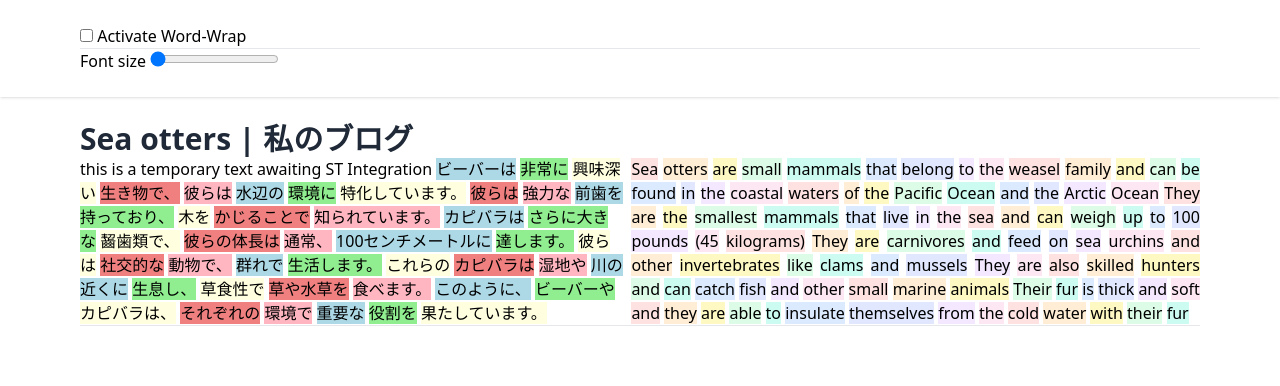
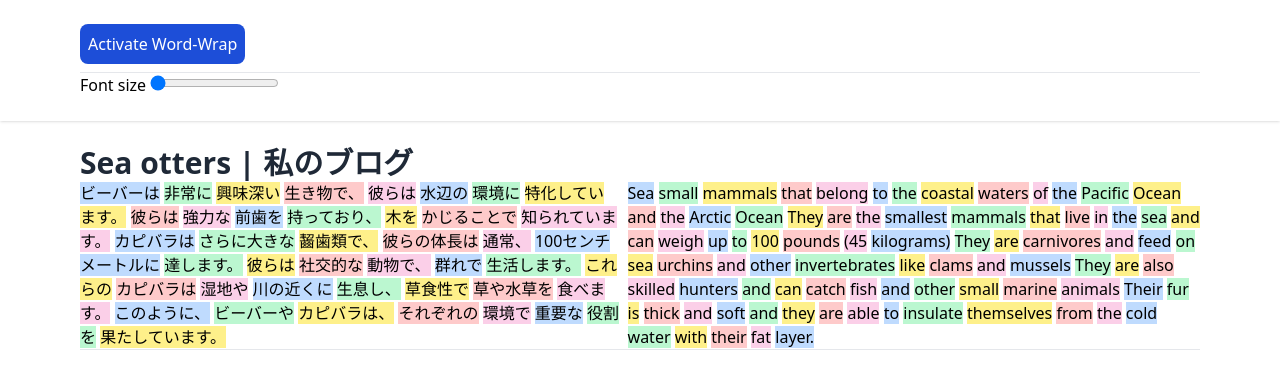
Before and after one commit to YasserDalali/japanese-Budoux, a website built with Vite: page index.html in a window 1280 px wide. Built offline with nearby package versions, Linux system fonts and the light colour scheme; a script that the page names is missing.

Commit message:
better UI

```diff
--- a/index.html
+++ b/index.html
@@ -13,9 +13,11 @@
   <body>
     <header class="bg-white shadow">
       <div class="max-w-6xl mx-auto px-4 py-6">
-          <input type="checkbox" id="WWcheckbox"> Activate Word-Wrap
-          <hr>
+
           <div class="form-item">
+            <input type="button" class="p-2 mb-2 bg-blue-700 text-white disabled:opacity-50 rounded-lg cursor-pointer disabled:cursor-not-allowed" id="WWcheckbox" value="Activate Word-Wrap">
+            <hr>
+
             <label for="fontsize">Font size</label>
             <input type="range" id="fontsize" min="1" max="3" step="0.1" value="1">
           </div>
@@ -27,148 +29,140 @@
 
     <h1 class="text-3xl font-bold text-gray-800">Sea otters | 私のブログ</h1>
     <div  class="flex gap-2">
-    <p> this is a temporary text awaiting ST Integration
-        <span style="background-color: lightblue;">ビーバーは</span>
-        <span style="background-color: lightgreen;">非常に</span>
-        <span style="background-color: lightyellow;">興味深い</span>
-        <span style="background-color: lightcoral;">生き物で、</span>
-        <span style="background-color: lightpink;">彼らは</span>
-        <span style="background-color: lightblue;">水辺の</span>
-        <span style="background-color: lightgreen;">環境に</span>
-        <span style="background-color: lightyellow;">特化しています。</span>
-        <span style="background-color: lightcoral;">彼らは</span>
-        <span style="background-color: lightpink;">強力な</span>
-        <span style="background-color: lightblue;">前歯を</span>
-        <span style="background-color: lightgreen;">持っており、</span>
-        <span style="background-color: lightyellow;">木を</span>
-        <span style="background-color: lightcoral;">かじることで</span>
-        <span style="background-color: lightpink;">知られています。</span>
-        <span style="background-color: lightblue;">カピバラは</span>
-        <span style="background-color: lightgreen;">さらに大きな</span>
-        <span style="background-color: lightyellow;">齧歯類で、</span>
-        <span style="background-color: lightcoral;">彼らの体長は</span>
-        <span style="background-color: lightpink;">通常、</span>
-        <span style="background-color: lightblue;">100センチメートルに</span>
-        <span style="background-color: lightgreen;">達します。</span>
-        <span style="background-color: lightyellow;">彼らは</span>
-        <span style="background-color: lightcoral;">社交的な</span>
-        <span style="background-color: lightpink;">動物で、</span>
-        <span style="background-color: lightblue;">群れで</span>
-        <span style="background-color: lightgreen;">生活します。</span>
-        <span style="background-color: lightyellow;">これらの</span>
-        <span style="background-color: lightcoral;">カピバラは</span>
-        <span style="background-color: lightpink;">湿地や</span>
-        <span style="background-color: lightblue;">川の近くに</span>
-        <span style="background-color: lightgreen;">生息し、</span>
-        <span style="background-color: lightyellow;">草食性で</span>
-        <span style="background-color: lightcoral;">草や水草を</span>
-        <span style="background-color: lightpink;">食べます。</span>
-        <span style="background-color: lightblue;">このように、</span>
-        <span style="background-color: lightgreen;">ビーバーや</span>
-        <span style="background-color: lightyellow;">カピバラは、</span>
-        <span style="background-color: lightcoral;">それぞれの</span>
-        <span style="background-color: lightpink;">環境で</span>
-        <span style="background-color: lightblue;">重要な</span>
-        <span style="background-color: lightgreen;">役割を</span>
-        <span style="background-color: lightyellow;">果たしています。</span>
-    </p>
-    <p class="text-justify">
-      <span class="bg-red-100">Sea</span>
-      <span class="bg-orange-100">otters</span>
-      <span class="bg-yellow-100">are</span>
-      <span class="bg-green-100">small</span>
-      <span class="bg-teal-100">mammals</span>
-      <span class="bg-blue-100">that</span>
-      <span class="bg-indigo-100">belong</span>
-      <span class="bg-purple-100">to</span>
-      <span class="bg-pink-100">the</span>
-      <span class="bg-red-100">weasel</span>
-      <span class="bg-orange-100">family</span>
-      <span class="bg-yellow-100">and</span>
-      <span class="bg-green-100">can</span>
-      <span class="bg-teal-100">be</span>
-      <span class="bg-blue-100">found</span>
-      <span class="bg-indigo-100">in</span>
-      <span class="bg-purple-100">the</span>
-      <span class="bg-pink-100">coastal</span>
-      <span class="bg-red-100">waters</span>
-      <span class="bg-orange-100">of</span>
-      <span class="bg-yellow-100">the</span>
-      <span class="bg-green-100">Pacific</span>
-      <span class="bg-teal-100">Ocean</span>
-      <span class="bg-blue-100">and</span>
-      <span class="bg-indigo-100">the</span>
-      <span class="bg-purple-100">Arctic</span>
-      <span class="bg-pink-100">Ocean</span>
-      <span class="bg-red-100">They</span>
-      <span class="bg-orange-100">are</span>
-      <span class="bg-yellow-100">the</span>
-      <span class="bg-green-100">smallest</span>
-      <span class="bg-teal-100">mammals</span>
-      <span class="bg-blue-100">that</span>
-      <span class="bg-indigo-100">live</span>
-      <span class="bg-purple-100">in</span>
-      <span class="bg-pink-100">the</span>
-      <span class="bg-red-100">sea</span>
-      <span class="bg-orange-100">and</span>
-      <span class="bg-yellow-100">can</span>
-      <span class="bg-green-100">weigh</span>
-      <span class="bg-teal-100">up</span>
-      <span class="bg-blue-100">to</span>
-      <span class="bg-indigo-100">100</span>
-      <span class="bg-purple-100">pounds</span>
-      <span class="bg-pink-100">(45</span>
-      <span class="bg-red-100">kilograms)</span>
-      <span class="bg-orange-100">They</span>
-      <span class="bg-yellow-100">are</span>
-      <span class="bg-green-100">carnivores</span>
-      <span class="bg-teal-100">and</span>
-      <span class="bg-blue-100">feed</span>
-      <span class="bg-indigo-100">on</span>
-      <span class="bg-purple-100">sea</span>
-      <span class="bg-pink-100">urchins</span>
-      <span class="bg-red-100">and</span>
-      <span class="bg-orange-100">other</span>
-      <span class="bg-yellow-100">invertebrates</span>
-      <span class="bg-green-100">like</span>
-      <span class="bg-teal-100">clams</span>
-      <span class="bg-blue-100">and</span>
-      <span class="bg-indigo-100">mussels</span>
-      <span class="bg-purple-100">They</span>
-      <span class="bg-pink-100">are</span>
-      <span class="bg-red-100">also</span>
-      <span class="bg-orange-100">skilled</span>
-      <span class="bg-yellow-100">hunters</span>
-      <span class="bg-green-100">and</span>
-      <span class="bg-teal-100">can</span>
-      <span class="bg-blue-100">catch</span>
-      <span class="bg-indigo-100">fish</span>
-      <span class="bg-purple-100">and</span>
-      <span class="bg-pink-100">other</span>
-      <span class="bg-red-100">small</span>
-      <span class="bg-orange-100">marine</span>
-      <span class="bg-yellow-100">animals</span>
-      <span class="bg-green-100">Their</span>
-      <span class="bg-teal-100">fur</span>
-      <span class="bg-blue-100">is</span>
-      <span class="bg-indigo-100">thick</span>
-      <span class="bg-purple-100">and</span>
-      <span class="bg-pink-100">soft</span>
-      <span class="bg-red-100">and</span>
-      <span class="bg-orange-100">they</span>
-      <span class="bg-yellow-100">are</span>
-      <span class="bg-green-100">able</span>
-      <span class="bg-teal-100">to</span>
-      <span class="bg-blue-100">insulate</span>
-      <span class="bg-indigo-100">themselves</span>
-      <span class="bg-purple-100">from</span>
-      <span class="bg-pink-100">the</span>
-      <span class="bg-red-100">cold</span>
-      <span class="bg-orange-100">water</span>
-      <span class="bg-yellow-100">with</span>
-      <span class="bg-green-100">their</span>
-      <span class="bg-teal-100">fur</span>
-    </p>
+        <p>
+            <span class="bg-blue-200">ビーバーは</span>
+            <span class="bg-green-200">非常に</span>
+            <span class="bg-yellow-200">興味深い</span>
+            <span class="bg-red-200">生き物で、</span>
+            <span class="bg-pink-200">彼らは</span>
+            <span class="bg-blue-200">水辺の</span>
+            <span class="bg-green-200">環境に</span>
+            <span class="bg-yellow-200">特化しています。</span>
+            <span class="bg-red-200">彼らは</span>
+            <span class="bg-pink-200">強力な</span>
+            <span class="bg-blue-200">前歯を</span>
+            <span class="bg-green-200">持っており、</span>
+            <span class="bg-yellow-200">木を</span>
+            <span class="bg-red-200">かじることで</span>
+            <span class="bg-pink-200">知られています。</span>
+            <span class="bg-blue-200">カピバラは</span>
+            <span class="bg-green-200">さらに大きな</span>
+            <span class="bg-yellow-200">齧歯類で、</span>
+            <span class="bg-red-200">彼らの体長は</span>
+            <span class="bg-pink-200">通常、</span>
+            <span class="bg-blue-200">100センチメートルに</span>
+            <span class="bg-green-200">達します。</span>
+            <span class="bg-yellow-200">彼らは</span>
+            <span class="bg-red-200">社交的な</span>
+            <span class="bg-pink-200">動物で、</span>
+            <span class="bg-blue-200">群れで</span>
+            <span class="bg-green-200">生活します。</span>
+            <span class="bg-yellow-200">これらの</span>
+            <span class="bg-red-200">カピバラは</span>
+            <span class="bg-pink-200">湿地や</span>
+            <span class="bg-blue-200">川の近くに</span>
+            <span class="bg-green-200">生息し、</span>
+            <span class="bg-yellow-200">草食性で</span>
+            <span class="bg-red-200">草や水草を</span>
+            <span class="bg-pink-200">食べます。</span>
+            <span class="bg-blue-200">このように、</span>
+            <span class="bg-green-200">ビーバーや</span>
+            <span class="bg-yellow-200">カピバラは、</span>
+            <span class="bg-red-200">それぞれの</span>
+            <span class="bg-pink-200">環境で</span>
+            <span class="bg-blue-200">重要な</span>
+            <span class="bg-green-200">役割を</span>
+            <span class="bg-yellow-200">果たしています。</span>
+        </p>
+        <p>
+            <span class="bg-blue-200">Sea</span>
+            <span class="bg-green-200">small</span>
+            <span class="bg-yellow-200">mammals</span>
+            <span class="bg-red-200">that</span>
+            <span class="bg-pink-200">belong</span>
+            <span class="bg-blue-200">to</span>
+            <span class="bg-green-200">the</span>
+            <span class="bg-yellow-200">coastal</span>
+            <span class="bg-red-200">waters</span>
+            <span class="bg-pink-200">of</span>
+            <span class="bg-blue-200">the</span>
+            <span class="bg-green-200">Pacific</span>
+            <span class="bg-yellow-200">Ocean</span>
+            <span class="bg-red-200">and</span>
+            <span class="bg-pink-200">the</span>
+            <span class="bg-blue-200">Arctic</span>
+            <span class="bg-green-200">Ocean</span>
+            <span class="bg-yellow-200">They</span>
+            <span class="bg-red-200">are</span>
+            <span class="bg-pink-200">the</span>
+            <span class="bg-blue-200">smallest</span>
+            <span class="bg-green-200">mammals</span>
+            <span class="bg-yellow-200">that</span>
+            <span class="bg-red-200">live</span>
+            <span class="bg-pink-200">in</span>
+            <span class="bg-blue-200">the</span>
+            <span class="bg-green-200">sea</span>
+            <span class="bg-yellow-200">and</span>
+            <span class="bg-red-200">can</span>
+            <span class="bg-pink-200">weigh</span>
+            <span class="bg-blue-200">up</span>
+            <span class="bg-green-200">to</span>
+            <span class="bg-yellow-200">100</span>
+            <span class="bg-red-200">pounds</span>
+            <span class="bg-pink-200">(45</span>
+            <span class="bg-blue-200">kilograms)</span>
+            <span class="bg-green-200">They</span>
+            <span class="bg-yellow-200">are</span>
+            <span class="bg-red-200">carnivores</span>
+            <span class="bg-pink-200">and</span>
+            <span class="bg-blue-200">feed</span>
+            <span class="bg-green-200">on</span>
+            <span class="bg-yellow-200">sea</span>
+            <span class="bg-red-200">urchins</span>
+            <span class="bg-pink-200">and</span>
+            <span class="bg-blue-200">other</span>
+            <span class="bg-green-200">invertebrates</span>
+            <span class="bg-yellow-200">like</span>
+            <span class="bg-red-200">clams</span>
+            <span class="bg-pink-200">and</span>
+            <span class="bg-blue-200">mussels</span>
+            <span class="bg-green-200">They</span>
+            <span class="bg-yellow-200">are</span>
+            <span class="bg-red-200">also</span>
+            <span class="bg-pink-200">skilled</span>
+            <span class="bg-blue-200">hunters</span>
+            <span class="bg-green-200">and</span>
+            <span class="bg-yellow-200">can</span>
+            <span class="bg-red-200">catch</span>
+            <span class="bg-pink-200">fish</span>
+            <span class="bg-blue-200">and</span>
+            <span class="bg-green-200">other</span>
+            <span class="bg-yellow-200">small</span>
+            <span class="bg-red-200">marine</span>
+            <span class="bg-pink-200">animals</span>
+            <span class="bg-blue-200">Their</span>
+            <span class="bg-green-200">fur</span>
+            <span class="bg-yellow-200">is</span>
+            <span class="bg-red-200">thick</span>
+            <span class="bg-pink-200">and</span>
+            <span class="bg-blue-200">soft</span>
+            <span class="bg-green-200">and</span>
+            <span class="bg-yellow-200">they</span>
+            <span class="bg-red-200">are</span>
+            <span class="bg-pink-200">able</span>
+            <span class="bg-blue-200">to</span>
+            <span class="bg-green-200">insulate</span>
+            <span class="bg-yellow-200">themselves</span>
+            <span class="bg-red-200">from</span>
+            <span class="bg-pink-200">the</span>
+            <span class="bg-blue-200">cold</span>
+            <span class="bg-green-200">water</span>
+            <span class="bg-yellow-200">with</span>
+            <span class="bg-red-200">their</span>
+            <span class="bg-pink-200">fat</span>
+            <span class="bg-blue-200">layer.</span>
+        </p>
+
 
 </div>
 
--- a/main.js
+++ b/main.js
@@ -18,16 +18,15 @@ fontsize.addEventListener('input', (event) => {
 })
 
 const buttonCheck = document.getElementById('WWcheckbox');
-buttonCheck.addEventListener('change', (event) => {
-    if (event.target.checked) {
+buttonCheck.addEventListener('click', () => {
+    if (!document.body.classList.contains('word-wrap')) {
         document.body.classList.add('word-wrap');
+        buttonCheck.setAttribute('disabled', true);
         runParser();
+    } else {
+        document.body.classList.remove('word-wrap');
     }
-    else {
-        document.body.classList.remove('word-wrap');
-
-    }
-})
+});
 
 
 /* const end = performance.now(); // End timing
```
